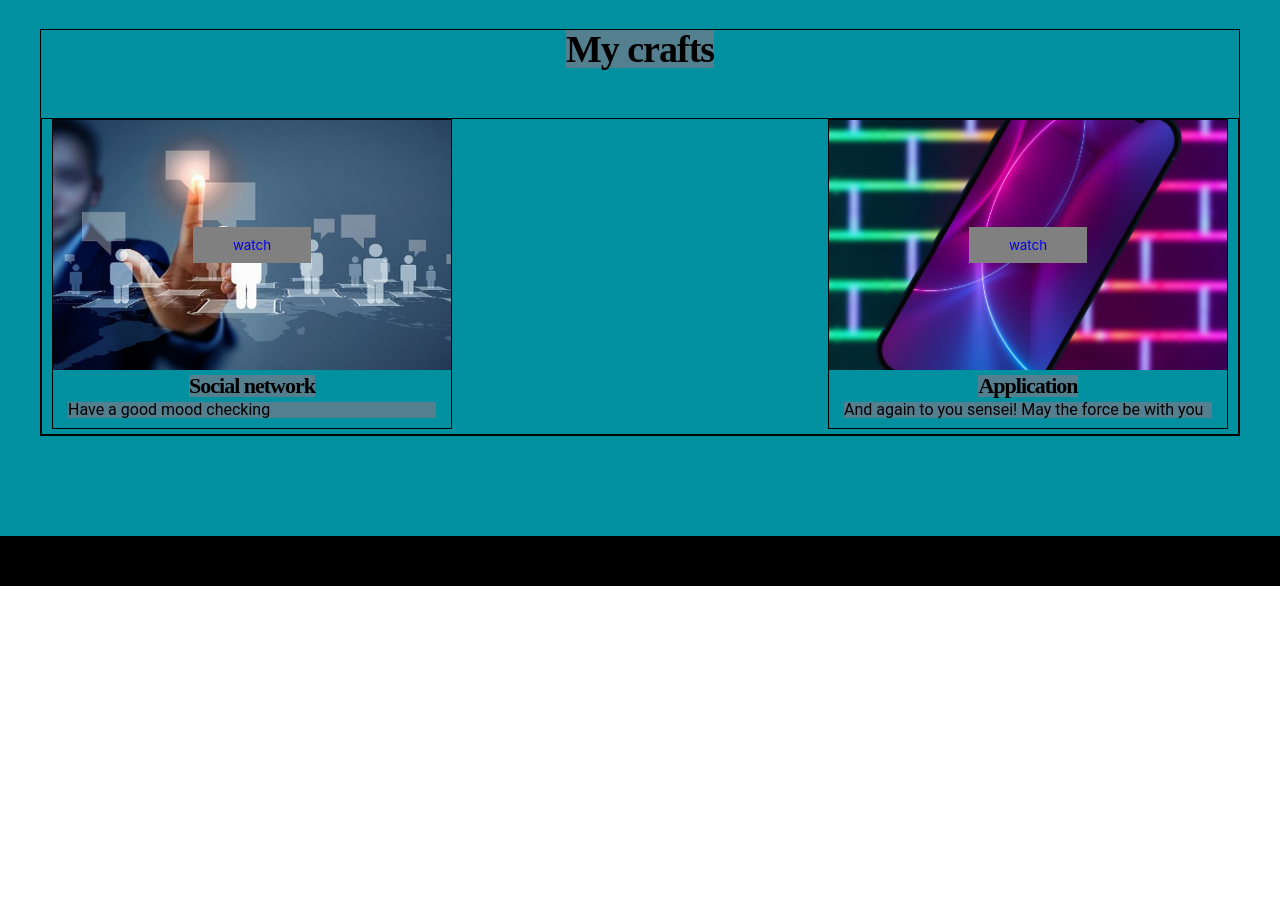
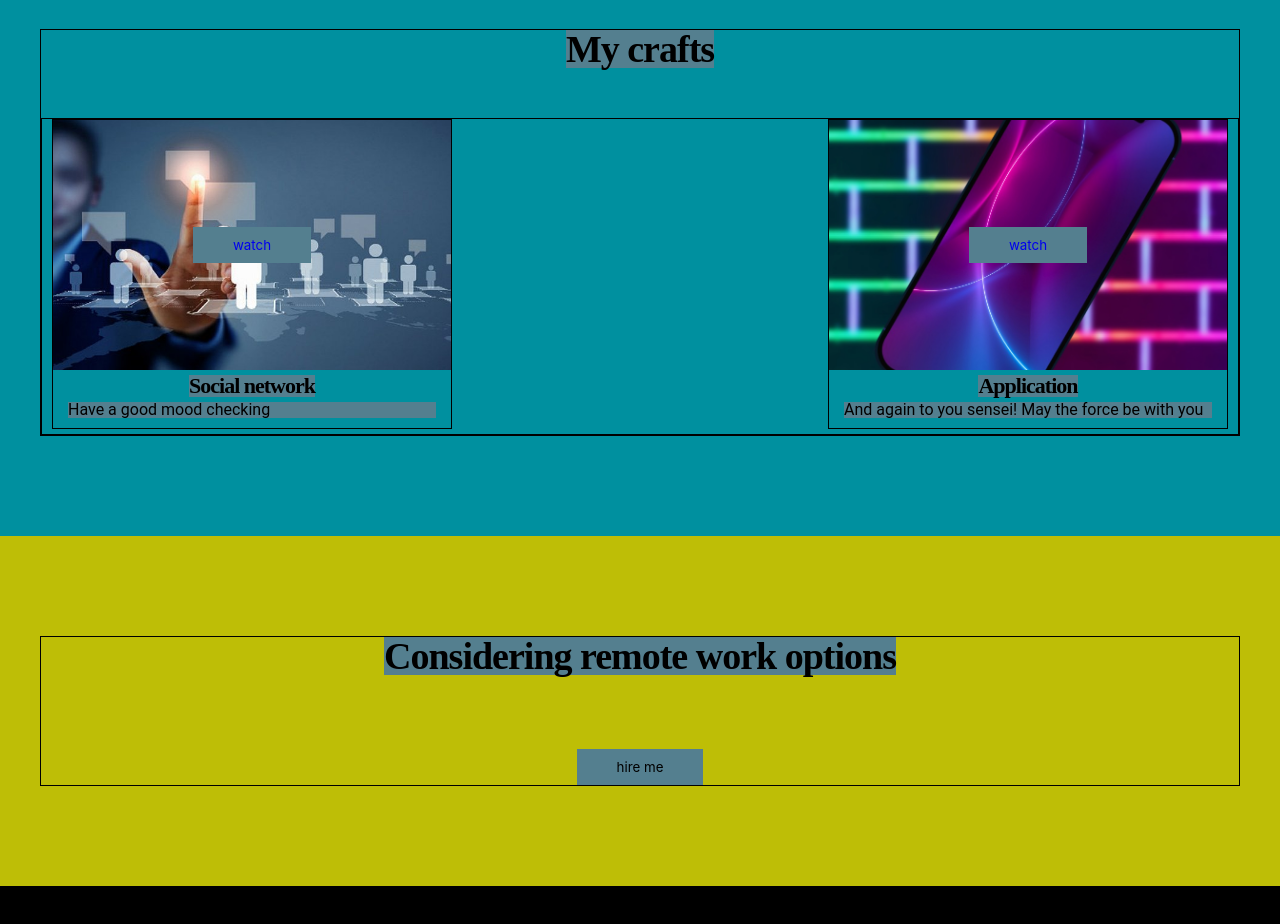
Before and after one commit to NikolaYK2/my-portfolio, a React (Create React App) app: page / in a window 1280 px wide. Shown: the part 1120-2044 px from the top of the page. Before the commit the page ends 1706 px from the top, so only its background shows below. Built offline with nearby package versions, Linux system fonts and the light colour scheme.

Commit message:
component work

```diff
--- a/src/App.css
+++ b/src/App.css
@@ -20,3 +20,8 @@
     text-align: center;
     background-color: #547F8F;
 }
+
+button{
+    padding: 10px 40px;
+    background-color: #547F8F;
+}
--- a/src/components/main/mySkills/MySkills.module.css
+++ b/src/components/main/mySkills/MySkills.module.css
@@ -1,9 +1,12 @@
-
 .mySkills {
     background-color: #bebe06;
     padding: 100px 0;
+    }
+    @media (max-width: 630px) {
+        .mySkills {
+            padding: 50px 0;
+        }
 }
-
 .container {
     max-width: 1200px;
     border: 1px solid black;
--- a/src/components/main/myСrafts/MyCrafts.module.css
+++ b/src/components/main/myСrafts/MyCrafts.module.css
@@ -1,6 +1,11 @@
 .craft {
     background: #00909F;
     padding: 100px 0;
+    }
+    @media (max-width: 630px) {
+        .craft {
+            padding: 50px 0;
+        }
 }
 
 .containerItem {
@@ -36,7 +41,7 @@
         }
     .containerBackground{
         width: 100%;
-        min-height: 250px;
+        height: 250px;
         display: flex;
         justify-content: center;
         align-items: center;
@@ -44,9 +49,10 @@
         background-repeat: no-repeat;
         background-size: cover;
             }
-        .containerBackground button{
-            padding: 10px 40px;
-            background: grey;
+            @media (max-width:650px ) {
+                .containerBackground{
+                    height: 200px;
+                }
             }
     .containerText{
         display: block;
--- /dev/null
+++ b/src/components/main/work/Work.module.css
@@ -0,0 +1,19 @@
+.work{
+    background-color: #BEBE06;
+    padding: 100px 0;
+    }
+    @media (max-width:650px ) {
+        .work {
+            padding: 50px;
+        }
+}
+.container{
+    display: flex;
+    flex-direction: column;
+    align-items: center;
+    justify-content: space-between;
+    border: 1px solid black;
+    max-width: 1200px;
+    margin: 0 auto;
+    min-height: 150px;
+}
--- a/src/components/main/work/Work.tsx
+++ b/src/components/main/work/Work.tsx
@@ -1,8 +1,13 @@
 import React from 'react';
+import s from './Work.module.css';
 
 export const Work = () => {
     return (
-        <div>
-        </div>
+        <section className={s.work}>
+            <div className={s.container}>
+                <h3 className='appGeneralTitle'>Considering remote work options</h3>
+                <button>hire me</button>
+            </div>
+        </section>
     );
 };
--- a/src/components/main/wrapper/Wrapper.module.css
+++ b/src/components/main/wrapper/Wrapper.module.css
@@ -2,6 +2,11 @@
     background-color: rgb(0, 144, 159);
     height: 500px;
     padding: 100px 0;
+    }
+    @media (max-width: 630px) {
+    .wrapper{
+    padding: 50px 0;
+    }
 }
 
 .wrapperContainer {
```
Lines whose indentation alone changed are shown as unchanged.
